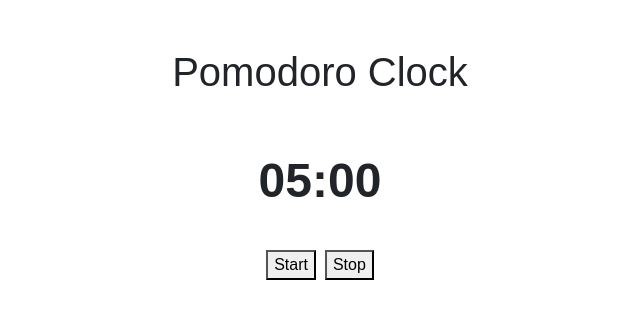
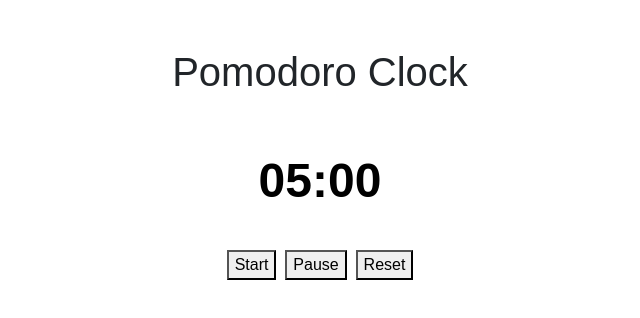
Before and after one commit to hamza-hajji/pomodoro-clock, a React (Create React App) app: page / in a window 1280 px wide. Shown: the top 318 px of the page, without its empty margins (320-960 px from the left). Built offline with nearby package versions, Linux system fonts and the light colour scheme.

Commit message:
set up controls

```diff
--- a/src/components/App.js
+++ b/src/components/App.js
@@ -8,10 +8,11 @@ import Controls from './Controls';
 class App extends Component {
   state = {
     minutes: 5,
-    seconds: 0
+    seconds: 0,
+    danger: false
   }
 
-  startCountDown() {
+  start() {
     let int = window.setInterval(() => {
       if (this.state.seconds === 0) {
         this.setState({
@@ -29,6 +30,20 @@ class App extends Component {
     }, 10);
   }
 
+  componentDidUpdate(prevProps, prevState) {
+    if (this.setState.minutes === 1) {
+      this.setState({danger: true});
+    }
+  }
+
+  pause() {
+
+  }
+
+  reset() {
+
+  }
+
   render() {
     return (
       <div className="container">
@@ -39,7 +54,11 @@ class App extends Component {
           <Timer {...this.state} />
         </div>
         <div className="row">
-          <Controls />
+          <Controls
+            start={this.start.bind(this)}
+            pause={this.pause.bind(this)}
+            reset={this.reset.bind(this)}
+          />
         </div>
       </div>
     );
--- a/src/components/Controls.js
+++ b/src/components/Controls.js
@@ -1,10 +1,15 @@
 import React from 'react';
 
-export default () => {
+export default ({
+  start,
+  pause,
+  reset
+}) => {
   return (
     <div className="col-4 mx-auto text-center">
-      <button>Start</button>&nbsp;&nbsp;
-      <button>Stop</button>
+      <button onClick={start}>Start</button>&nbsp;&nbsp;
+      <button onClick={pause}>Pause</button>&nbsp;&nbsp;
+      <button onClick={reset}>Reset</button>
     </div>
   );
 };
--- a/src/components/Timer.js
+++ b/src/components/Timer.js
@@ -4,11 +4,12 @@ import {formatTime} from '../helpers';
 
 export default ({
   minutes,
-  seconds
+  seconds,
+  danger
 }) => {
   return (
     <div className="col-4 text-center mx-auto" id="timer">
-      <h2>{formatTime(minutes, seconds)}</h2>
+      <h2 style={{color: danger ? 'red' : '#000'}}>{formatTime(minutes, seconds)}</h2>
     </div>
   );
 };
```
